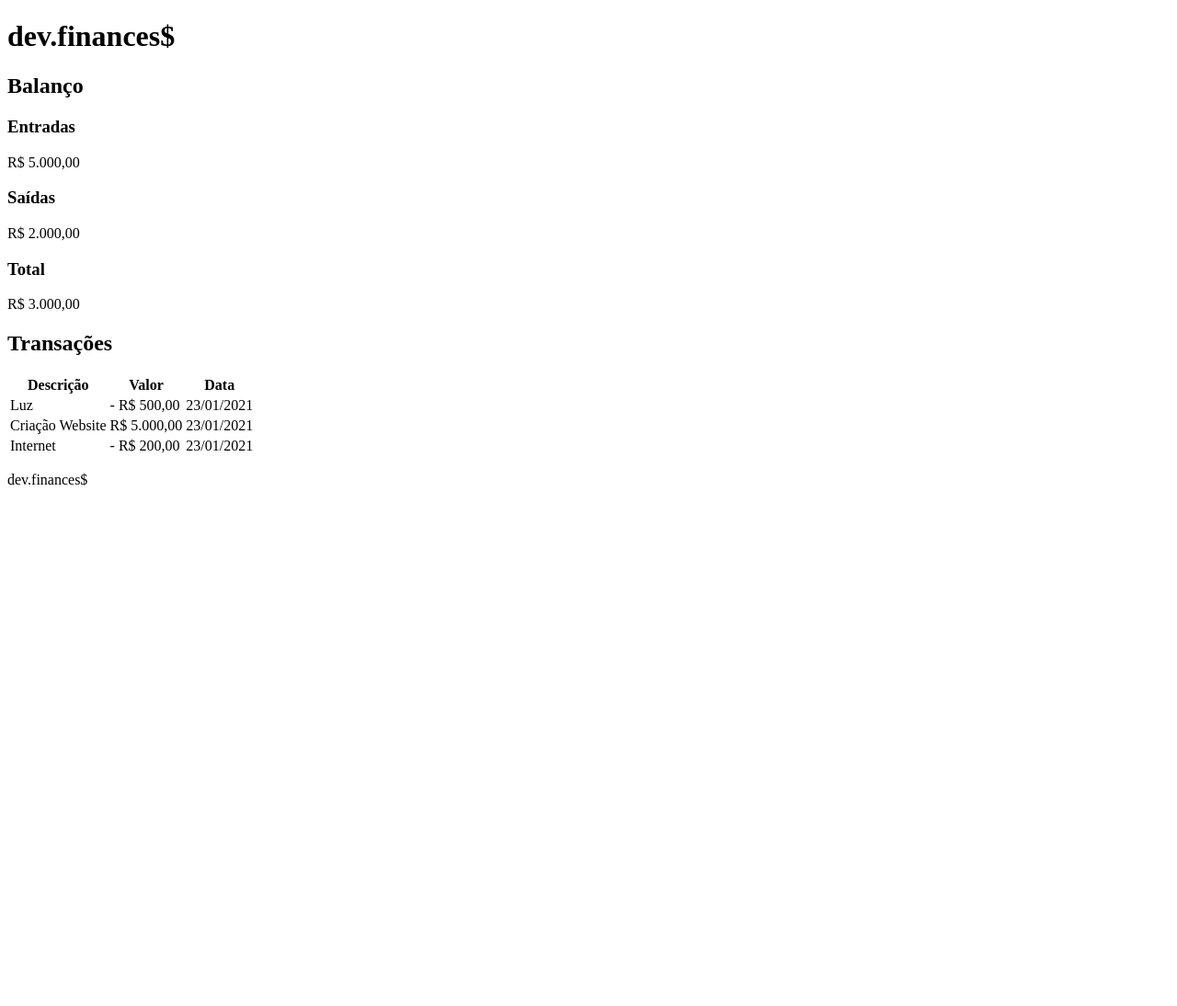
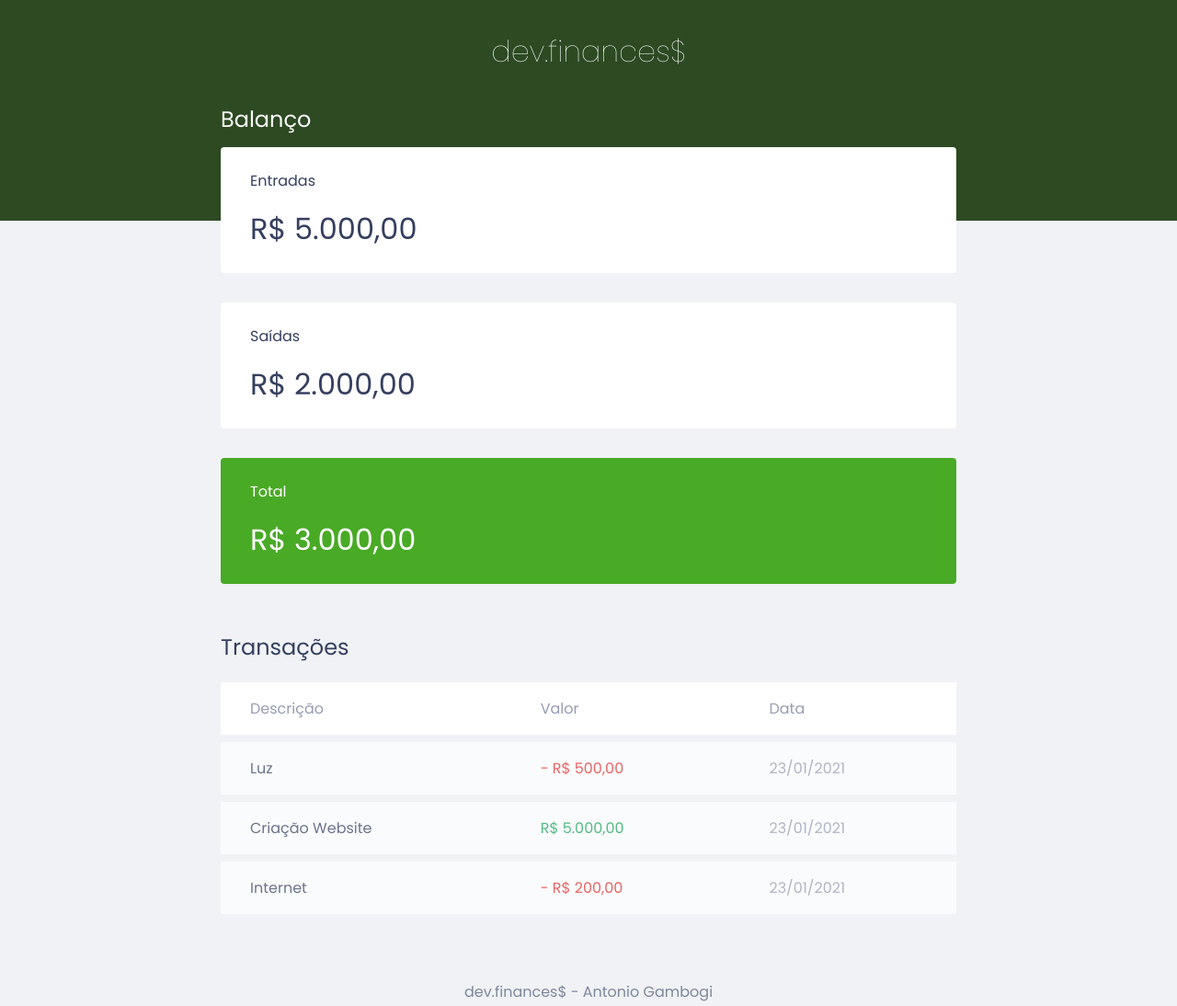
Before and after one commit to antoniogambogi/Maratona-Discover, a plain HTML site: page index.html in a window 1280 px wide. Shown: the whole page at 92% size. Before the commit the page ends 800 px from the top, so only its background shows below. Drawn offline with Linux system fonts and the light colour scheme.

Commit message:
Importando fonts e correções

```diff
--- a/css/styles.css
+++ b/css/styles.css
@@ -0,0 +1,132 @@
+/* Css Global */
+:root {
+    --dark-blue: #363f5f
+}
+
+* {
+    margin: 0;
+    padding: 0;
+    box-sizing: border-box;
+}
+
+body {
+    background: #f0f2f5;
+    font-family: 'Poppins', sans-serif;
+}
+
+.container {
+    width: min(90vw, 800px);
+    margin: auto;
+}
+
+/* Css Titles */
+h2 {
+    margin-top: 3.2rem;
+    margin-bottom: 0.8rem;
+    color: var(--dark-blue);
+
+    font-weight: normal;
+}
+
+/* Css Header */
+header {
+    background: #2D4A22;
+    padding: 2rem 0 10rem;
+    text-align: center;
+}
+
+#logo {
+    color: #fff;
+    font-weight: 100;
+}
+
+/* Css Balance */
+#balance {
+    margin-top: -8rem;
+}
+
+#balance h2 {
+    color: white;
+    margin-top: 0;
+}
+
+/* Css Cards */
+.card {
+    background: white;
+    padding: 1.5rem 2rem;
+    border-radius: 0.25rem;
+
+    margin-bottom: 2rem;
+
+    color: var(--dark-blue);
+}
+
+.card h3 {
+    font-weight: normal;
+    font-size: 1rem;
+}
+
+.card p {
+    font-size: 2rem;
+    line-height: 3rem;
+
+    margin-top: 1rem;
+}
+
+.card.total {
+    background: #49AA26;
+    color: white;
+}
+
+/* Css Table */
+#data-table {
+    width: 100%;
+    border-spacing: 0 0.5rem;
+    color: #969cb3
+}
+
+table thead tr th:first-child,
+table tbody tr td:first:child {
+    border-radius: 0.25rem 0 0 0.25rem;
+}
+
+table thead th {
+    background: white;
+    font-weight: normal;
+    padding: 1rem 2rem;
+    text-align: left;
+}
+
+table tbody tr {
+    opacity: 0.7;
+}
+
+table tbody tr:hover {
+    opacity: 1;
+}
+
+table tbody td {
+    background: white;
+    padding: 1rem 2rem;
+}
+
+td.description {
+    color: var(--dark-blue);
+}
+
+td.income {
+    color: #12a454;
+}
+
+td.expense {
+    color: #e92929;
+}
+
+/* Css Footer */
+footer {
+    text-align: center;
+    padding: 4rem 0 2rem;
+    color: var(--dark-blue);
+
+    opacity: 0.6;
+}
--- a/index.html
+++ b/index.html
@@ -6,15 +6,17 @@
     <meta name="viewport" content="width=device-width, initial-scale=1.0">
     <title>dev.finances$</title>
     <link rel="stylesheet" href="css/styles.css">
+    <link rel="preconnect" href="https://fonts.gstatic.com">
+    <link href="https://fonts.googleapis.com/css2?family=Poppins:ital,wght@0,100;0,400;0,700;1,100;1,400&display=swap"
+        rel="stylesheet">
 </head>
 
 <body>
+    <header>
+        <h1 id="logo">dev.finances$</h1>
+    </header>
 
-    <head>
-        <h1 id="logo">dev.finances$</h1>
-    </head>
-
-    <main>
+    <main class="container">
         <section id="balance">
             <h2>Balanço</h2>
 
@@ -28,7 +30,7 @@
                 <p>R$ 2.000,00</p>
             </div>
 
-            <div class="card">
+            <div class="card total">
                 <h3>Total</h3>
                 <p>R$ 3.000,00</p>
             </div>
@@ -48,29 +50,28 @@
                 </thead>
                 <tbody>
                     <tr>
-                        <td>Luz</td>
-                        <td>- R$ 500,00</td>
-                        <td>23/01/2021</td>
+                        <td class="description">Luz</td>
+                        <td class="expense">- R$ 500,00</td>
+                        <td class="date">23/01/2021</td>
                     </tr>
                     <tr>
-                        <td>Criação Website</td>
-                        <td>R$ 5.000,00</td>
-                        <td>23/01/2021</td>
+                        <td class="description">Criação Website</td>
+                        <td class="income">R$ 5.000,00</td>
+                        <td class="date">23/01/2021</td>
                     </tr>
                     <tr>
-                        <td>Internet</td>
-                        <td>- R$ 200,00</td>
-                        <td>23/01/2021</td>
+                        <td class="description">Internet</td>
+                        <td class="expense">- R$ 200,00</td>
+                        <td class="date">23/01/2021</td>
                     </tr>
                 </tbody>
             </table>
         </section>
 
-
     </main>
 
     <footer>
-        <p>dev.finances$</p>
+        <p>dev.finances$ - Antonio Gambogi</p>
     </footer>
 
 </body>
```
